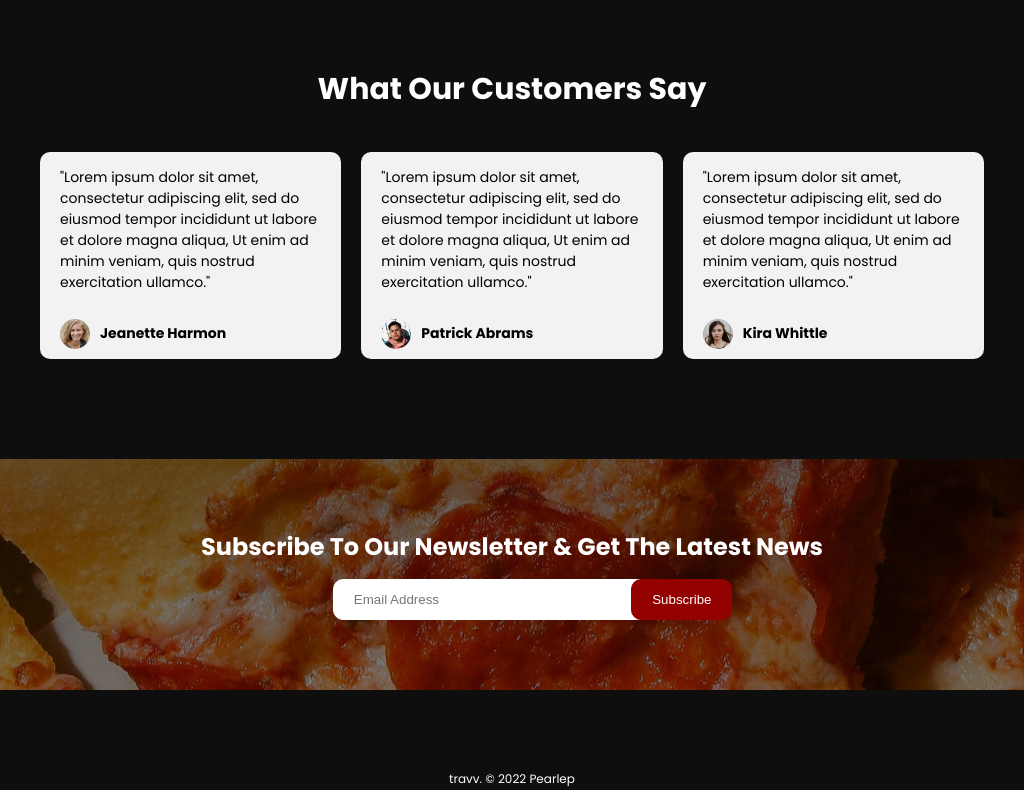
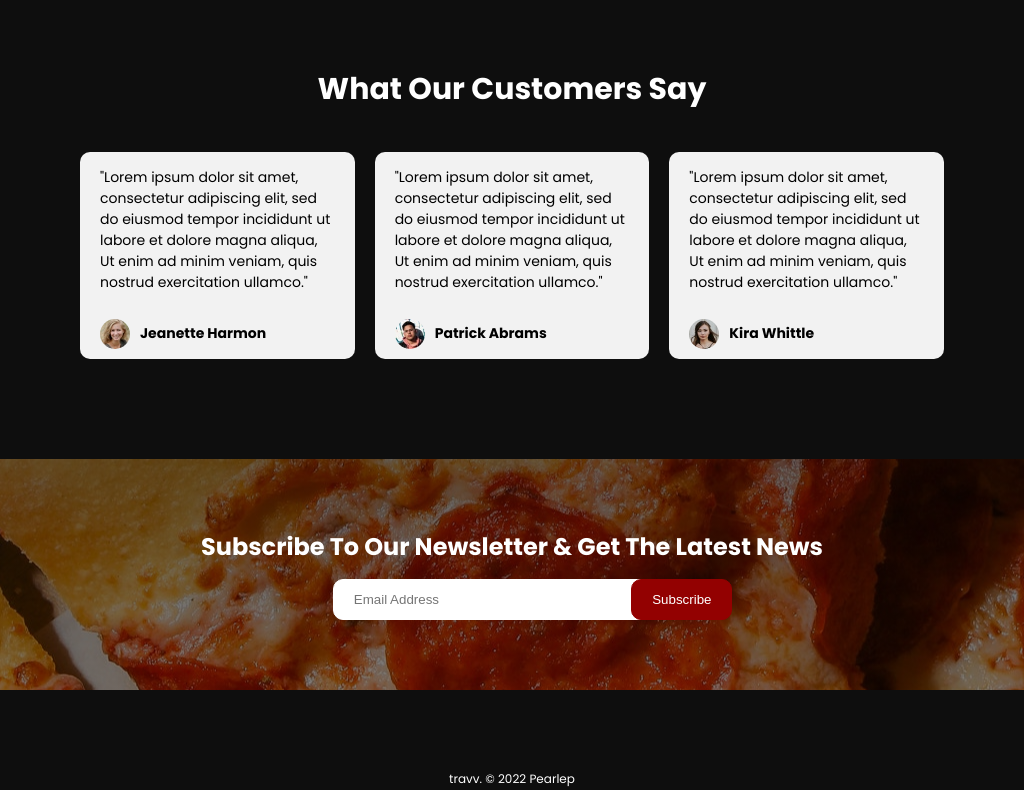
Before and after one commit to iampearlep/foodhut, a plain HTML site: page index.html in a window 1024 px wide. Shown: the part 4738-5528 px from the top of the page. Drawn offline with Linux system fonts and the light colour scheme.

Commit message:
update styles.css

```diff
--- a/styles.css
+++ b/styles.css
@@ -476,6 +476,13 @@ footer {
     grid-template-columns: 1fr 1fr;
     margin-top: 50px;
   }
+  .testimonials-container {
+    margin: 20px 80px ;
+  }
+  .testimonials {
+    max-width: 100%;
+  }
+
 
 }
 /* Mobile Devices */
```
